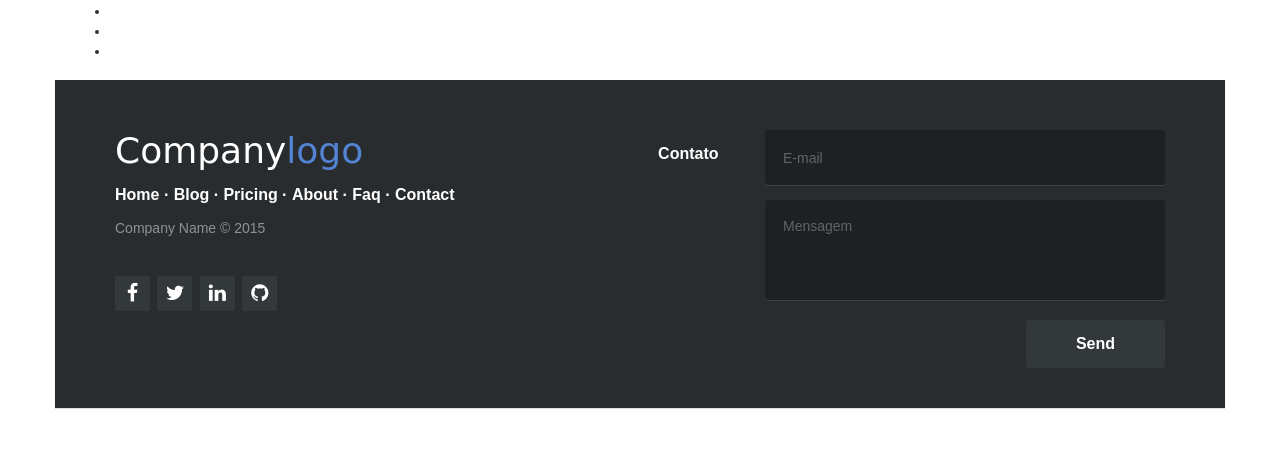
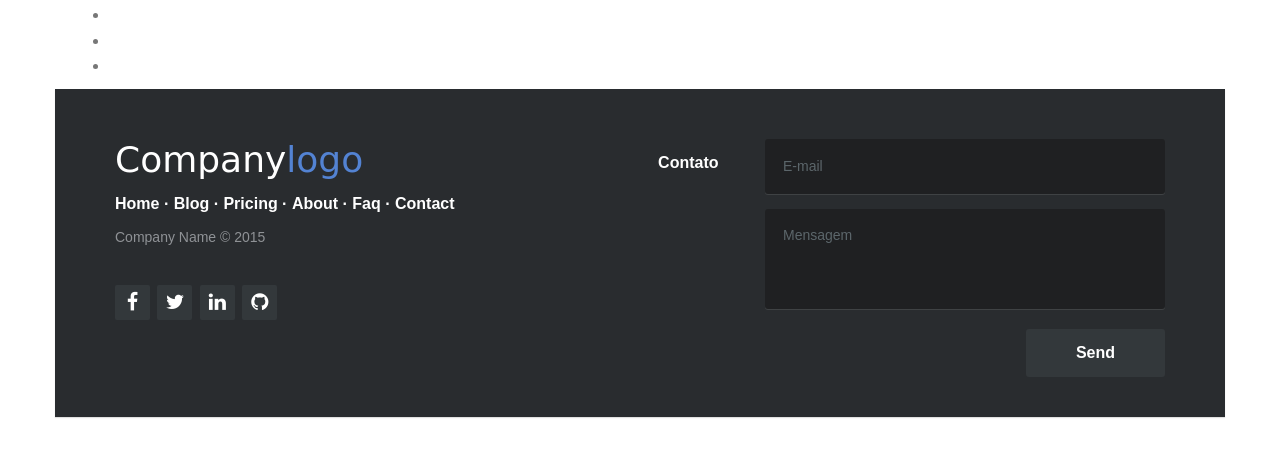
Before and after one commit to saraivajunior/website-base, a PHP site: page / in a window 1280 px wide. Shown: the top 457 px of the page. Run offline with PHP 8.4, Linux system fonts and the light colour scheme; some libraries are stand-ins or nearby versions.

Commit message:
add google font

```diff
--- a/assets/css/estilo.css
+++ b/assets/css/estilo.css
@@ -1,3 +1,25 @@
+@import url(http://fonts.googleapis.com/css?family=Lato);
+@import url(http://fonts.googleapis.com/css?family=Bitter:400,700);
+
+
+body {
+	font-family: 'Lato',Arial, sans-serif;
+	color: #777;
+	font-size: 16px;
+	line-height: 1.6;
+}
+
+h2{
+	font-family: 'Bitter',Georgia,serif;
+	font-size: 40px;
+	font-weight: 900;
+	color: #222;
+	margin:0px;
+	line-height: 1.2;
+	margin-bottom: 20px;
+}
+
+
 .footer-distributed{
 	background-color: #292c2f;
 	box-shadow: 0 1px 1px 0 rgba(0, 0, 0, 0.12);
```
